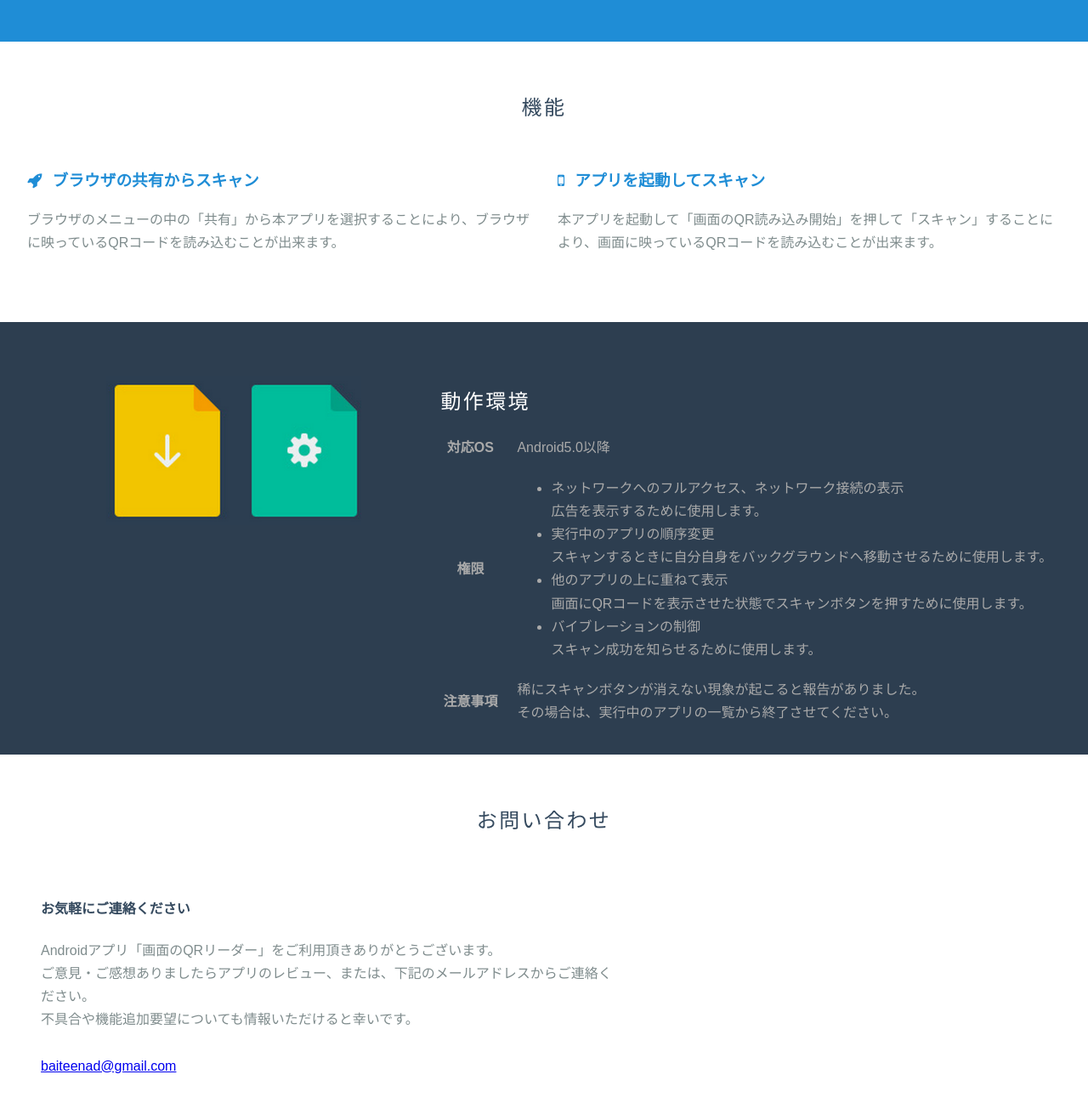
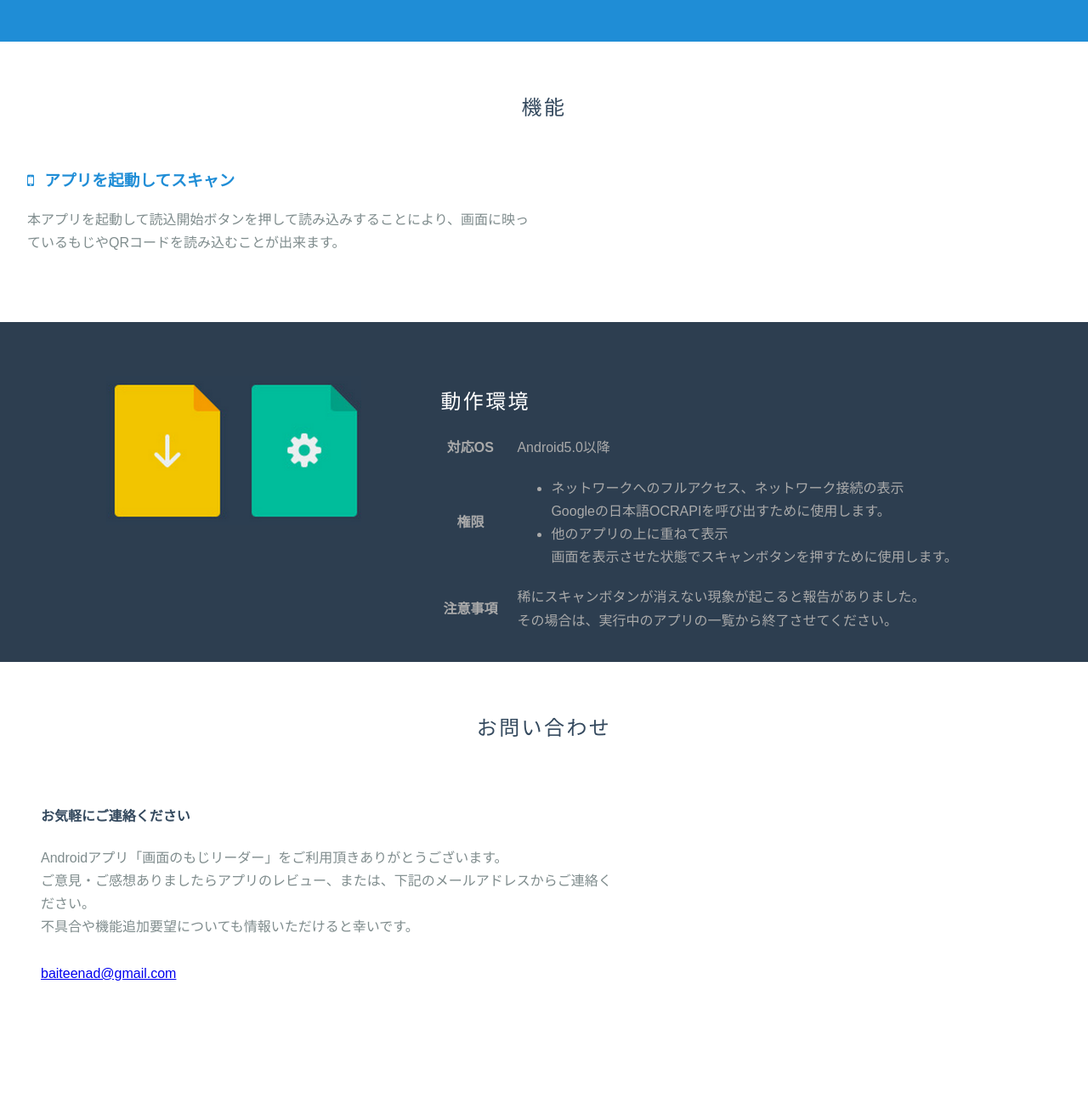
Before and after one commit to baiteen/ScreenTextReader, a plain HTML site: page index.html in a window 1280 px wide. Shown: the part 647-1938 px from the top of the page at 85% size. After the commit the page ends 1902 px from the top, so only its background shows below. Drawn offline with nearby package versions, Linux system fonts and the light colour scheme.

Commit message:
Update index.html

```diff
--- a/index.html
+++ b/index.html
@@ -4,7 +4,7 @@
     <meta charset="utf-8">
     <meta name="viewport" content="width=device-width, initial-scale=1.0">
     <meta name="description" content="A layout example that shows off a responsive product landing page.">
-    <title>Androidアプリ「画面のQRリーダー」のページ</title>
+    <title>Androidアプリ「画面のもじリーダー」のページ</title>
 
     <link rel="stylesheet" href="https://unpkg.com/purecss@1.0.0/build/pure-min.css" integrity="sha384-" crossorigin="anonymous">
     <link rel="stylesheet" href="https://unpkg.com/purecss@1.0.0/build/grids-responsive-min.css">
@@ -28,10 +28,10 @@
 
 <div class="splash-container">
     <div class="splash">
-        <h1 class="splash-head">画面のQRリーダー</h1>
+        <h1 class="splash-head">画面のもじリーダー</h1>
         <p class="splash-subhead">
-            スマホの画面に写ってるQRコードをスキャンできます。<br/>
-            <a href='https://play.google.com/store/apps/details?id=com.baiteen.ScreenQrReader' target="blank">
+            スマホの画面に写ってるもじをスキャンできます。<br/>
+            <a href='https://play.google.com/store/apps/details?id=com.baiteen.ScreenTextReader' target="blank">
                 <img style='height:20vh;' alt='Google Play で手に入れよう' src='https://play.google.com/intl/en_us/badges/images/generic/ja_badge_web_generic.png'/>
             </a>
         </p>
@@ -44,22 +44,12 @@
 
         <div class="pure-g">
             <div class="l-box pure-u-1 pure-u-md-1-2 pure-u-lg-1-2">
-
-                <h3 class="content-subhead">
-                    <i class="fa fa-rocket"></i>
-                    ブラウザの共有からスキャン
-                </h3>
-                <p>
-                    ブラウザのメニューの中の「共有」から本アプリを選択することにより、ブラウザに映っているQRコードを読み込むことが出来ます。
-                </p>
-            </div>
-            <div class="l-box pure-u-1 pure-u-md-1-2 pure-u-lg-1-2">
                 <h3 class="content-subhead">
                     <i class="fa fa-mobile"></i>
                     アプリを起動してスキャン
                 </h3>
                 <p>
-                    本アプリを起動して「画面のQR読み込み開始」を押して「スキャン」することにより、画面に映っているQRコードを読み込むことが出来ます。
+                    本アプリを起動して読込開始ボタンを押して読み込みすることにより、画面に映っているもじやQRコードを読み込むことが出来ます。
                 </p>
             </div>
         </div>
@@ -82,13 +72,9 @@
                     <td style='padding-left:20px;'>
                         <ul>
                             <li>ネットワークへのフルアクセス、ネットワーク接続の表示</li>
-                            広告を表示するために使用します。
-                            <li>実行中のアプリの順序変更</li>
-                            スキャンするときに自分自身をバックグラウンドへ移動させるために使用します。
+                            Googleの日本語OCRAPIを呼び出すために使用します。
                             <li>他のアプリの上に重ねて表示</li>
-                            画面にQRコードを表示させた状態でスキャンボタンを押すために使用します。
-                            <li>バイブレーションの制御</li>
-                            スキャン成功を知らせるために使用します。
+                            画面を表示させた状態でスキャンボタンを押すために使用します。
                         </ul>
                     </td>
                 </tr>
@@ -110,7 +96,7 @@
             <div class="l-box-lrg pure-u-1 pure-u-md-3-5">
                 <h4>お気軽にご連絡ください</h4>
                 <p>
-                    Androidアプリ「画面のQRリーダー」をご利用頂きありがとうございます。<br/>
+                    Androidアプリ「画面のもじリーダー」をご利用頂きありがとうございます。<br/>
                     ご意見・ご感想ありましたらアプリのレビュー、または、下記のメールアドレスからご連絡ください。<br/>
                     不具合や機能追加要望についても情報いただけると幸いです。<br/>
                     <br/>
```
